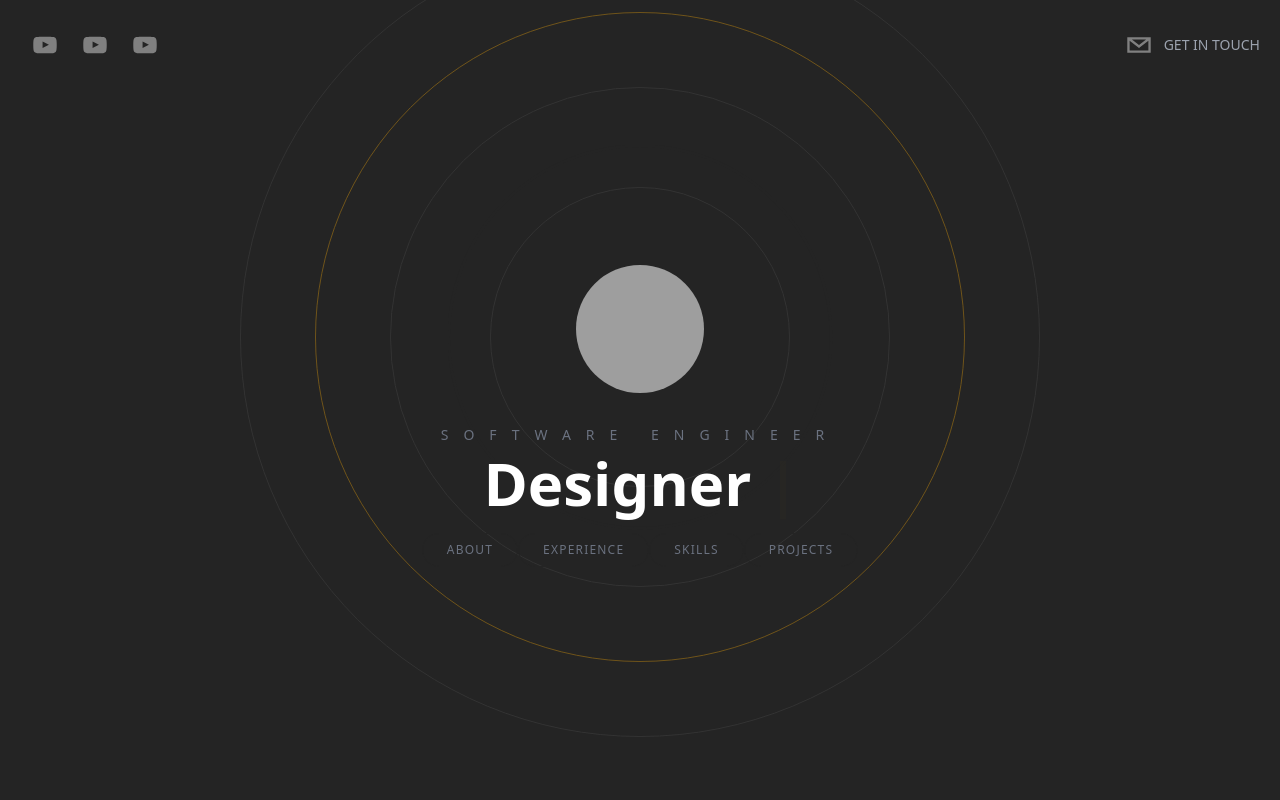
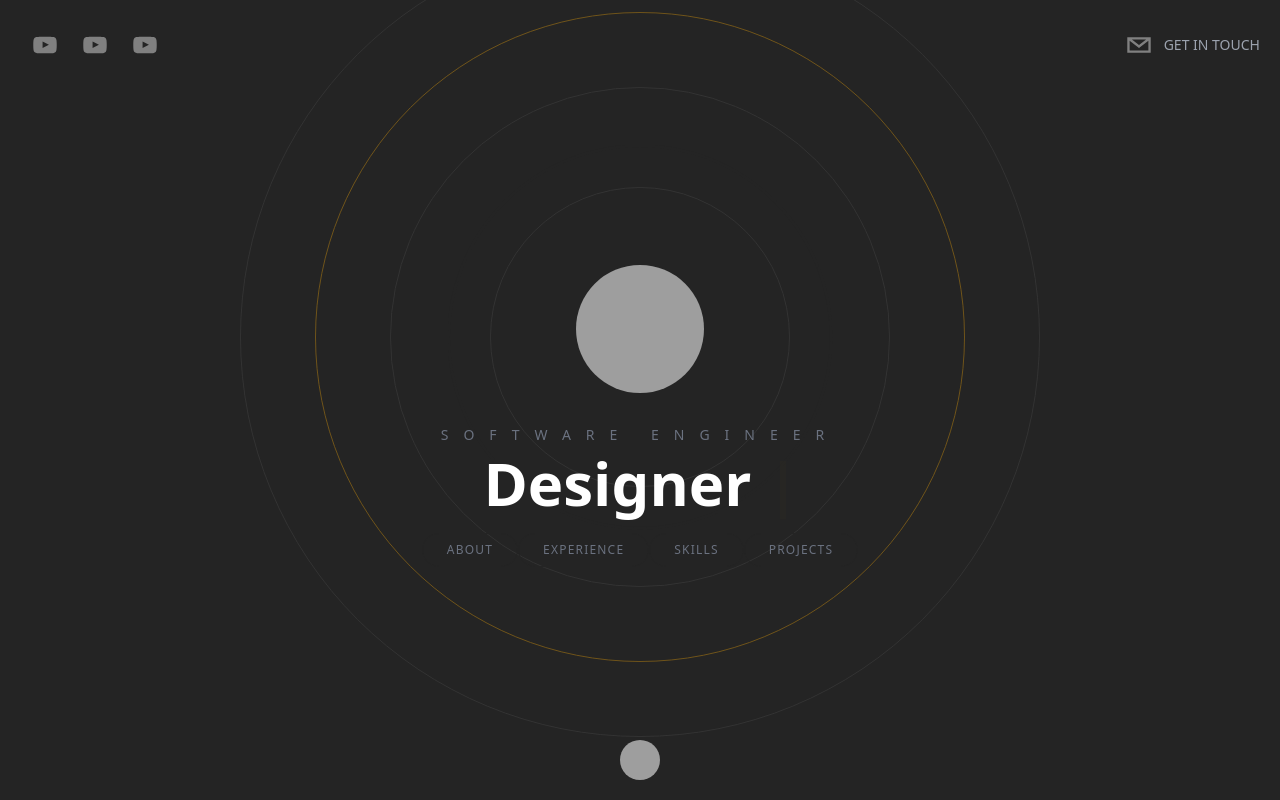
Before and after one commit to RuslanMirets/portfolio-sonny-sangha, a Next.js app: page / in a window 1280 px wide. Built offline with nearby package versions, Linux system fonts and the light colour scheme; grey boxes are pictures that could not be loaded.

Commit message:
Adding the Home Button

```diff
--- a/pages/index.tsx
+++ b/pages/index.tsx
@@ -1,4 +1,6 @@
+/* eslint-disable @next/next/no-img-element */
 import Head from "next/head";
+import Link from "next/link";
 import About from "../components/About";
 import ContactMe from "../components/ContactMe";
 import Header from "../components/Header";
@@ -32,6 +34,18 @@
 			<section className="snap-start" id="contact">
 				<ContactMe />
 			</section>
+
+			<Link href="#hero">
+				<footer className="sticky bottom-5 w-full cursor-pointer">
+					<div className="flex items-center justify-center">
+						<img
+							className="w-10 h-10 rounded-full filter grayscale hover:grayscale-0 cursor-pointer"
+							src="https://i.imgur.com/e2yvD6A.png"
+							alt="Image"
+						/>
+					</div>
+				</footer>
+			</Link>
 		</div>
 	);
 }
```
